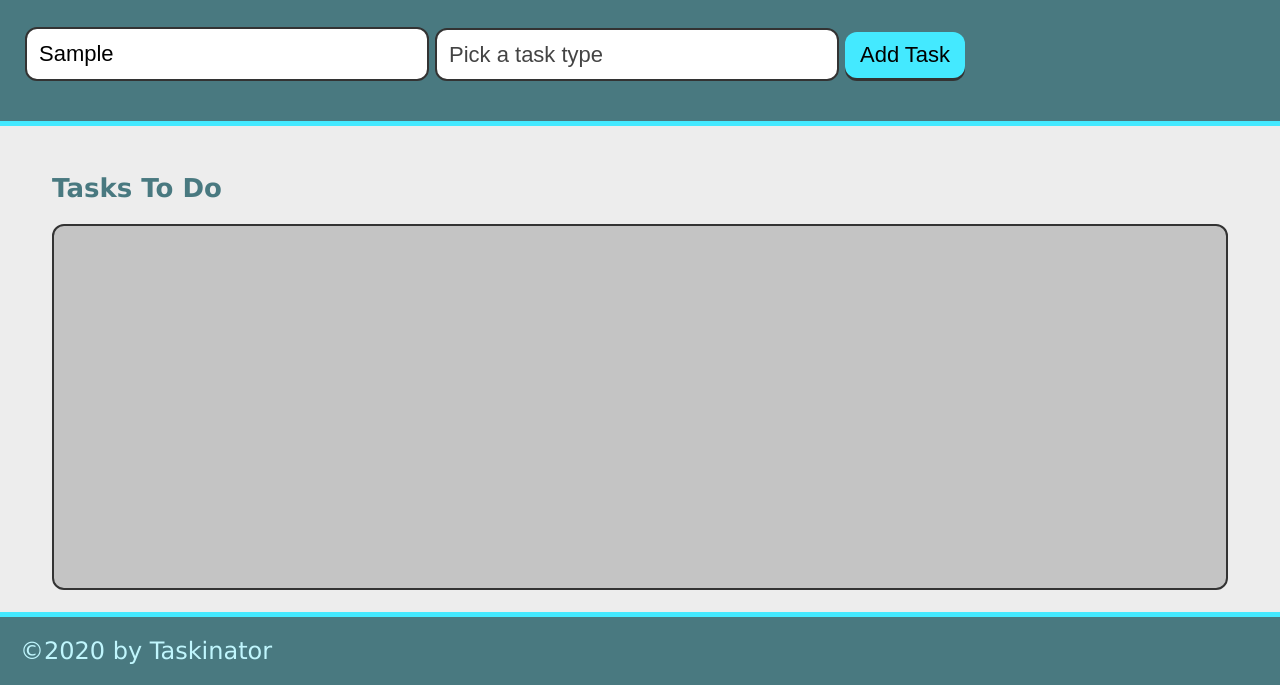
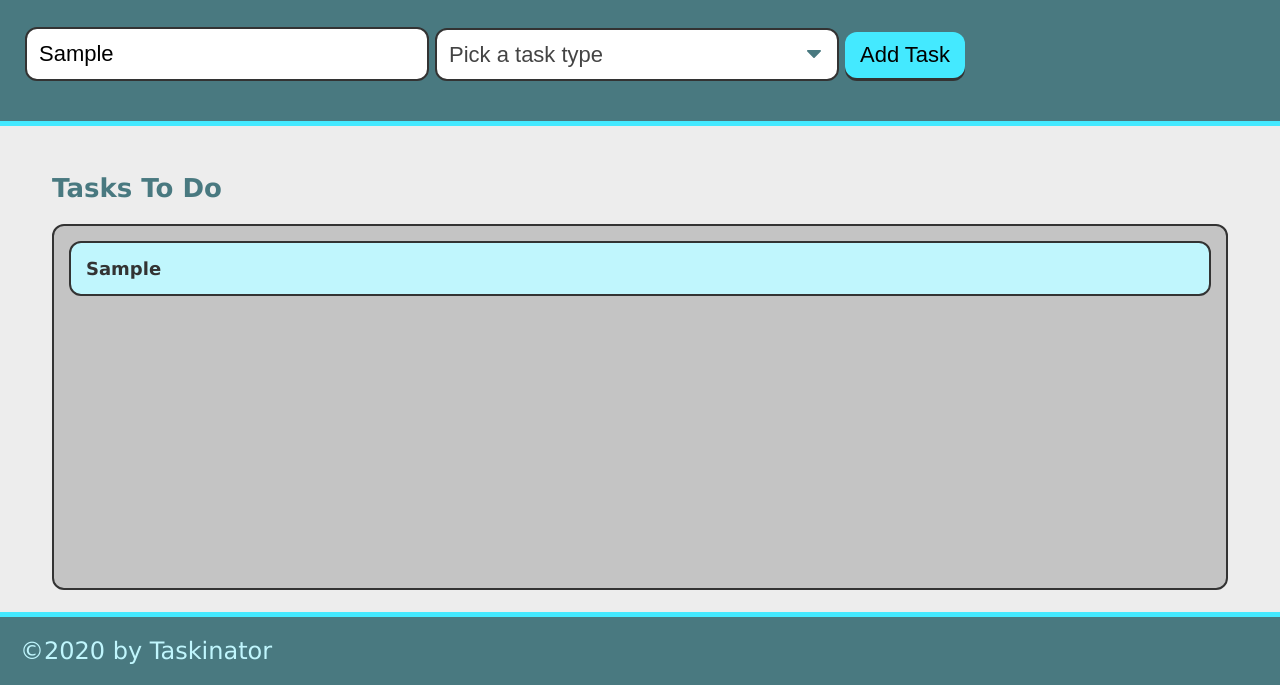
Before and after one commit to trungbr007/Taskinator-to-do-list, a plain HTML site: page index.html in a window 1280 px wide. Both pictures are taken after typing "Sample" into the empty fields and a click on the button "Add Task". Shown: the part 115-800 px from the top of the page. Drawn offline with Linux system fonts and the light colour scheme.

Commit message:
third commit

```diff
--- a/assets/css/style.css
+++ b/assets/css/style.css
@@ -180,7 +180,7 @@ footer {
   -webkit-appearance: none;
   appearance: none;
   background-color: #fff;
-  background-image: url("../images/select-arrow.svg");
+  background-image: url("../image/select-arrow.svg");
   background-repeat: no-repeat, repeat;
   background-position: right 0.7em top 50%, 0 0;
   background-size: 0.65em auto, 100%;
--- a/assets/js/script.js
+++ b/assets/js/script.js
@@ -1,14 +1,25 @@
 var formEl = document.querySelector("#task-form");
-var taskTodoEl=document.querySelector("#tasks-to-do");
+var tasksToDoEl = document.querySelector("#tasks-to-do");
 
+var createTaskHandler = function (event) {
+  event.preventDefault();
+  var taskNameInput = document.querySelector("input[name='task-name']").value;
+  var taskTypeInput = document.querySelector("select[name='task-type']").value;
 
-var createTaskHandler = function(event) {
-
-  event.preventDefault();
-
+  // create list item
   var listItemEl = document.createElement("li");
   listItemEl.className = "task-item";
-  listItemEl.textContent = "This is a new task.";
+
+  // create div to hold task info and add to list item
+  var taskInfoEl = document.createElement("div");
+  taskInfoEl.className = "task-info";
+
+  // add HTML content to div
+  taskInfoEl.innerHTML = "<h3 class='task-name'>" + taskNameInput + "</h3><span class='task-type'>" + taskTypeInput + "</span>";
+  listItemEl.appendChild(taskInfoEl);
+
+  // add entire list item to list
   tasksToDoEl.appendChild(listItemEl);
 };
+
 formEl.addEventListener("submit", createTaskHandler);
```
